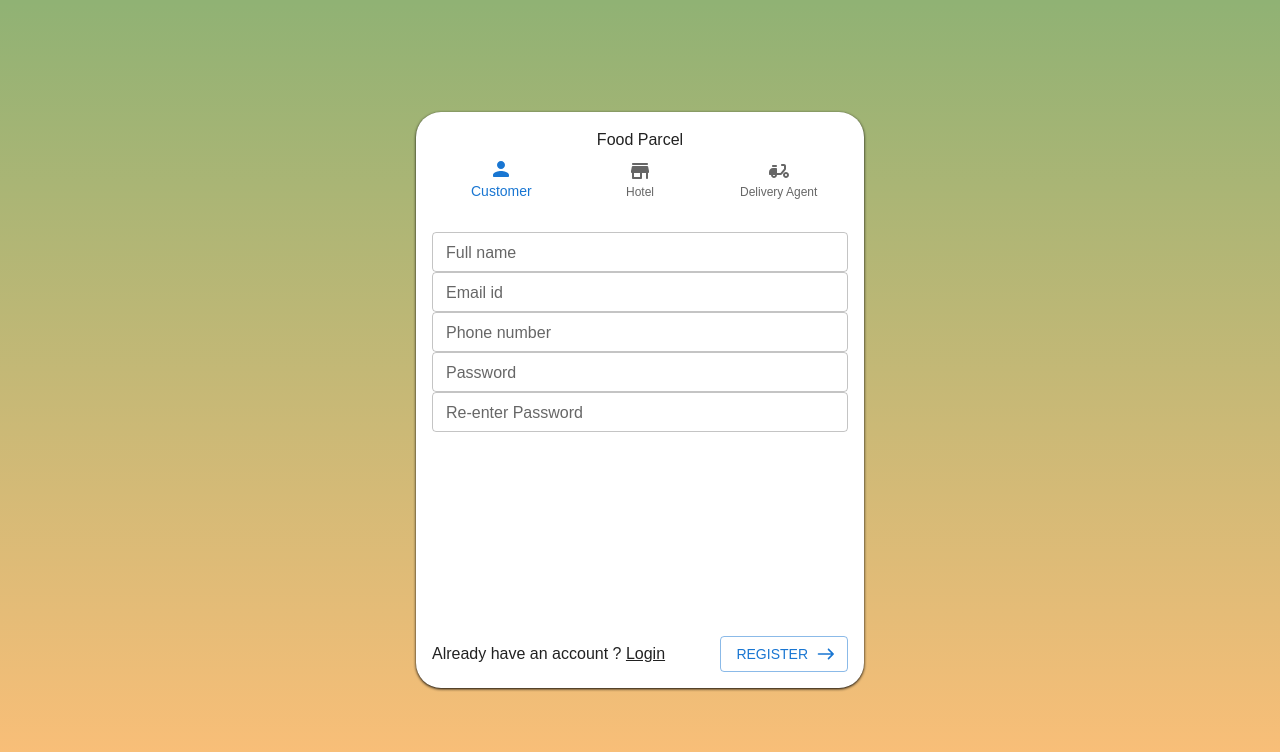
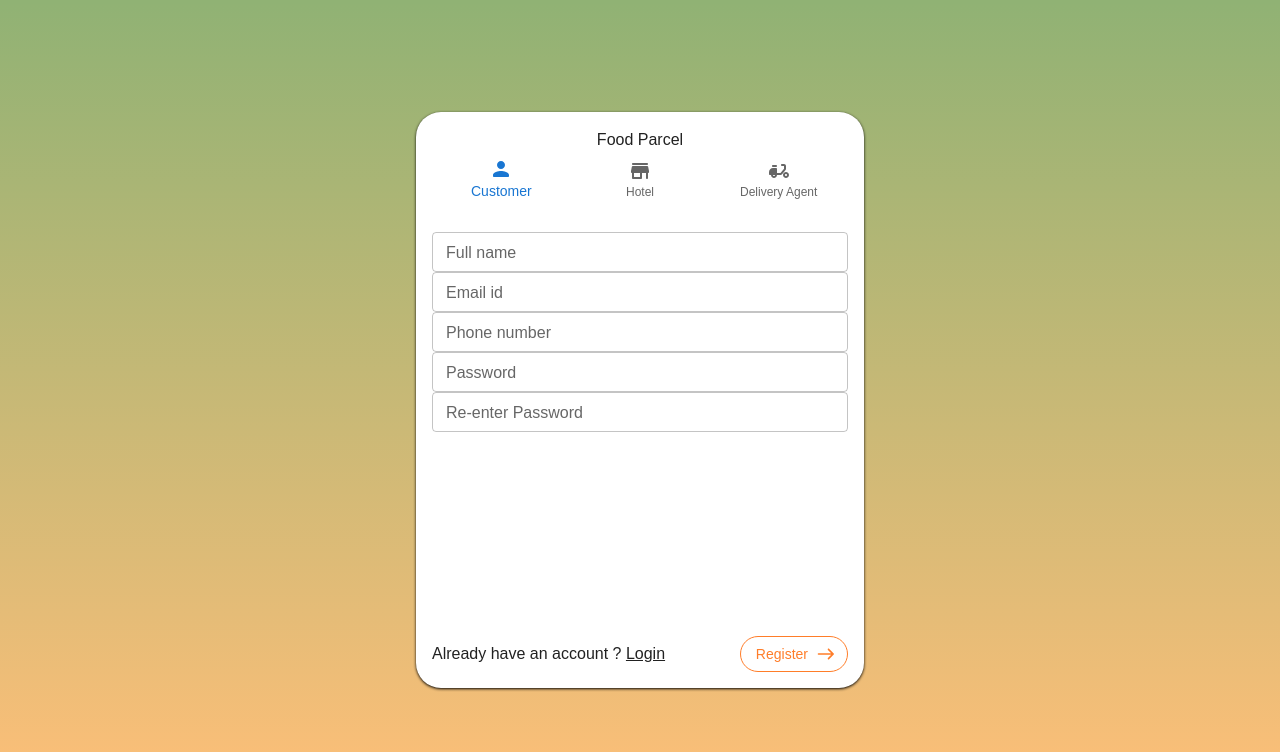
Before and after one commit to Satyaveerjaligama/food-parcel-frontend, a Next.js app: page /create-account in a window 1280 px wide. Shown: the top 752 px of the page. Built offline with nearby package versions, Linux system fonts and the light colour scheme; a web font is replaced by a local one.

Commit message:
Added Food types component and made few changes in Home page

```diff
--- a/app/globals.css
+++ b/app/globals.css
@@ -18,13 +18,6 @@ body {
 
 .MuiTouchRipple-root {
   color: #ff7d29;
-}
-
-.MuiButton-outlined {
-  border-radius: 20px;
-  text-transform: capitalize;
-  color: #ff7d29;
-  border-color: #ff7d29;
 }
 
 .MuiButton-outlined:hover {
--- /dev/null
+++ b/app/home/FoodTypes.tsx
@@ -0,0 +1,24 @@
+'use client';
+import { Grid, Typography } from '@mui/material';
+import Image from 'next/image';
+
+const FoodTypes = () => {
+  return (
+    <Grid container columnSpacing={6} rowSpacing={3} className="mb-5">
+      {[1, 2, 3, 4, 5, 6, 7, 8, 9, 10].map((foodItem) => (
+        <Grid item key={foodItem}>
+          <Image
+            src="/next.svg"
+            width={100}
+            height={100}
+            alt="food item img"
+            className="rounded-full h-24 bg-slate-300 cursor-pointer"
+          />
+          <Typography className="text-center">Food type</Typography>
+        </Grid>
+      ))}
+    </Grid>
+  );
+};
+
+export default FoodTypes;
--- a/app/home/HotelCards.tsx
+++ b/app/home/HotelCards.tsx
@@ -10,7 +10,7 @@ import Image from 'next/image';
 
 const HotelCards = () => {
   return (
-    <Grid container columnSpacing={2} rowSpacing={2} className="mb-5">
+    <Grid container columnSpacing={4} rowSpacing={2} className="mb-5">
       {[1, 2, 3, 4, 5].map((hotel) => (
         <Grid item xs={12} sm={6} md={4} key={hotel}>
           <Card>
--- a/app/home/page.tsx
+++ b/app/home/page.tsx
@@ -3,11 +3,13 @@ import React from 'react';
 import Snackbar from '@/components/Snackbar';
 import Layout from '@/components/Layout';
 import HotelCards from './HotelCards';
+import FoodTypes from './FoodTypes';
 
 const Home = () => {
   return (
     <Layout>
       <Snackbar />
+      <FoodTypes />
       <HotelCards />
     </Layout>
   );
--- a/components/Button.tsx
+++ b/components/Button.tsx
@@ -9,10 +9,12 @@ interface ButtonProps {
   startIcon?: ReactNode;
   onClick?: (() => void) | ((event: any) => void);
   className?: string;
+  fullWidth?: boolean;
+  color?: 'inherit' | 'primary' | 'secondary' | 'success' | 'error' | 'info' | 'warning';
 }
 
 const Button = (props: ButtonProps) => {
-  const { label, variant, endIcon, startIcon, onClick, className } = props;
+  const { label, variant, endIcon, startIcon, onClick, className, fullWidth, color } = props;
   return (
     <MuiButton
       className={className}
@@ -20,6 +22,8 @@ const Button = (props: ButtonProps) => {
       endIcon={endIcon}
       startIcon={startIcon}
       onClick={onClick}
+      fullWidth={fullWidth}
+      color={color}
     >
       {label}
     </MuiButton>
--- a/components/Header.tsx
+++ b/components/Header.tsx
@@ -1,12 +1,19 @@
-import { Box, Grid, Typography } from '@mui/material';
+import { Box, Grid, IconButton, Typography } from '@mui/material';
 import styles from '../styles/Header.module.css';
 import { PRODUCT_NAME } from '@/utilities/constants';
 import { pacifico } from '@/utilities/fonts';
 import TextField from './TextField';
 import AccountCircleRoundedIcon from '@mui/icons-material/AccountCircleRounded';
 import ShoppingCartRoundedIcon from '@mui/icons-material/ShoppingCartRounded';
+import { useRouter } from 'next/navigation';
 
 const Header = () => {
+  const router = useRouter();
+
+  const iconBtnClickHandler = (type: string) => {
+    router.push(type);
+  };
+
   return (
     <Box className={`py-4 ${styles.mainDiv}`}>
       <Grid container className="items-center px-4">
@@ -23,8 +30,12 @@ const Header = () => {
           />
         </Grid>
         <Grid item sm={4} className="text-right">
-          <AccountCircleRoundedIcon className="text-4xl cursor-pointer" />
-          <ShoppingCartRoundedIcon className="text-4xl ml-6 cursor-pointer" />
+          <IconButton onClick={()=>iconBtnClickHandler('my-account')}>
+            <AccountCircleRoundedIcon className="text-black text-4xl cursor-pointer" />
+          </IconButton>
+          <IconButton className='ml-6' onClick={()=>iconBtnClickHandler('cart')}>
+            <ShoppingCartRoundedIcon className="text-black text-4xl cursor-pointer" />
+          </IconButton>
         </Grid>
       </Grid>
     </Box>
--- a/styles/theme.ts
+++ b/styles/theme.ts
@@ -32,6 +32,34 @@ const theme = createTheme({
           }
         }
       }
+    },
+    MuiButton: {
+      styleOverrides: {
+        outlined: {
+          borderRadius: '20px',
+          textTransform: 'capitalize',
+          color: '#ff7d29',
+          borderColor: '#ff7d29',
+        },
+        contained: {
+          borderRadius: '20px',
+          textTransform: 'capitalize',
+          color: 'white',
+          backgroundColor: '#ff7d29',
+          '&:hover': {
+            backgroundColor: '#ff7d29',
+          }
+        },
+        containedError: {
+          borderRadius: '20px',
+          textTransform: 'capitalize',
+          color: 'white',
+          backgroundColor: 'rgb(239 68 68)',
+          '&:hover': {
+            backgroundColor: 'rgb(239 68 68)',
+          }
+        }
+      }
     }
   }
 });
```
